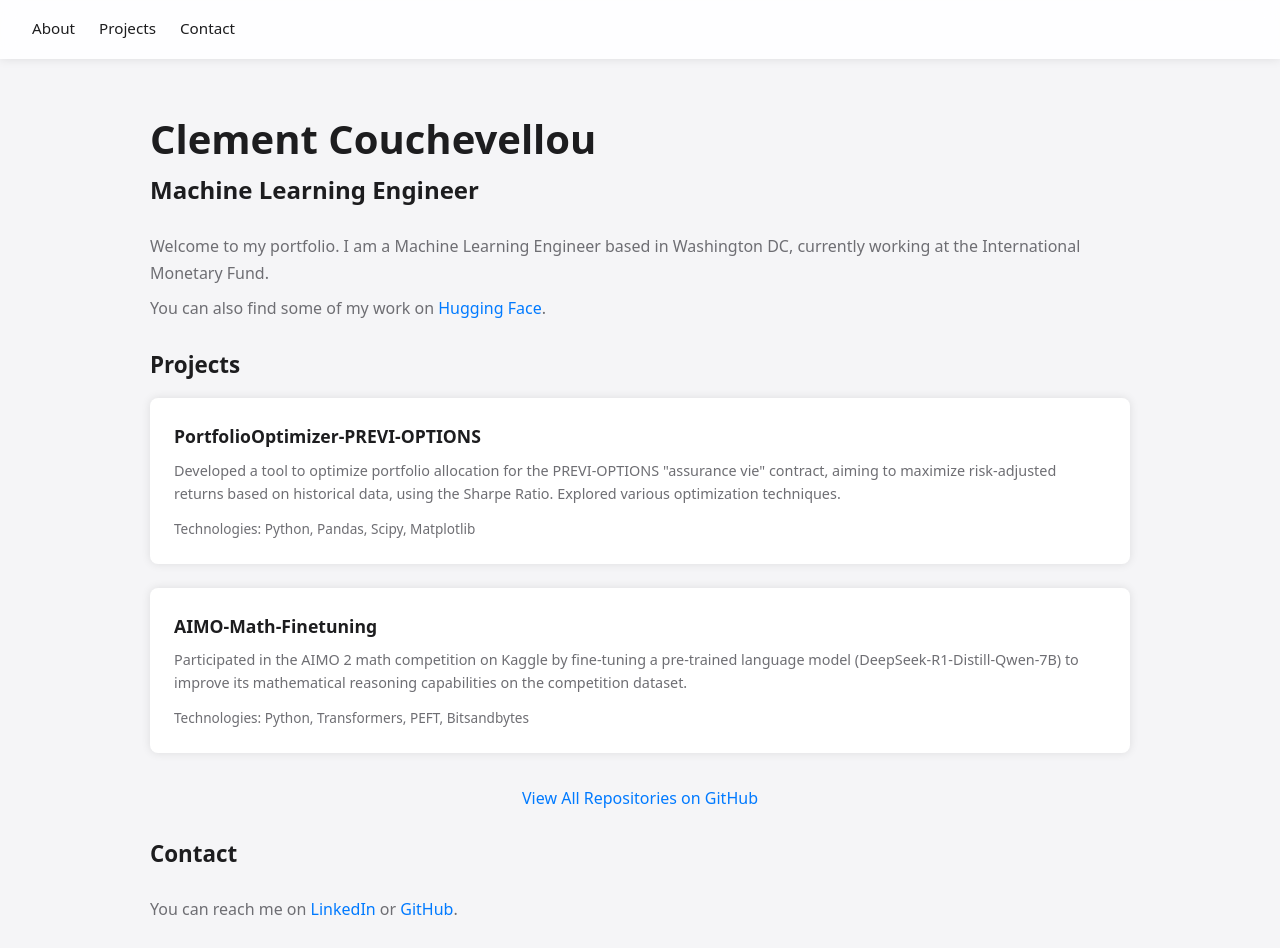
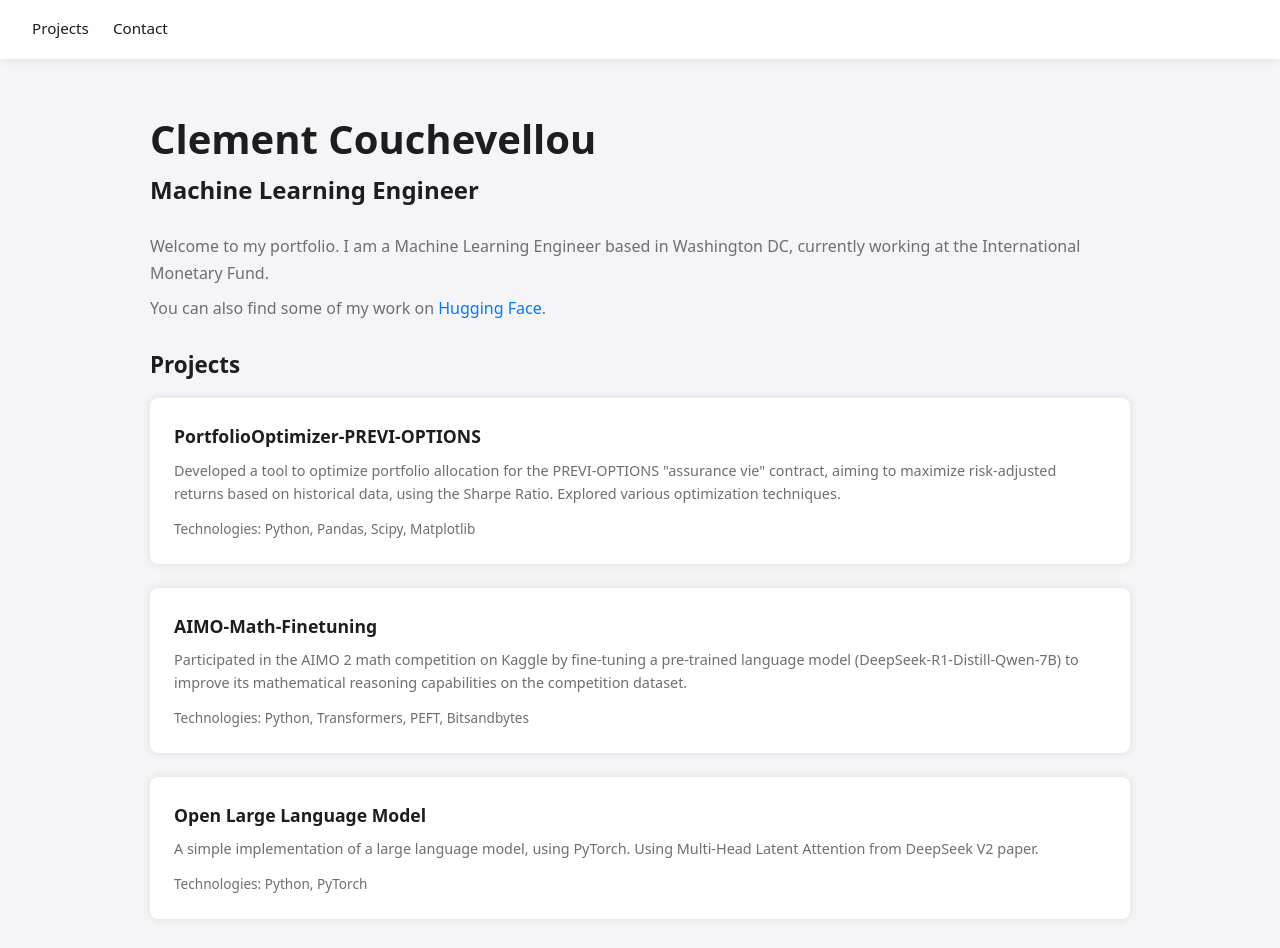
Before and after one commit to clement-cvll/clement-cvll.github.io, a plain HTML site: page index.html in a window 1280 px wide. Shown: the top 948 px of the page. Drawn offline with Linux system fonts and the light colour scheme.

Commit message:
[+] New project open LLM

```diff
--- a/index.html
+++ b/index.html
@@ -12,7 +12,6 @@
         <div class="right-header">
             <nav>
                 <ul>
-                    <li><a href="#about">About</a></li>
                     <li><a href="#projects">Projects</a></li>
                     <li><a href="#contact">Contact</a></li>
                 </ul>
@@ -55,13 +54,25 @@
                     <em>Technologies: Python, Transformers, PEFT, Bitsandbytes</em>
                 </p>
             </div>
+
+            <!-- Project 3: Open Large Language Model -->
+            <div class="project-card" onclick="window.open('https://github.com/clement-cvll/open-large-language-model', '_blank')">
+                <h4>Open Large Language Model</h4>
+                <p>
+                    A simple implementation of a large language model, using PyTorch. Using Multi-Head Latent Attention from DeepSeek V2 paper.
+                </p>
+                <p class="tech-used">
+                    <em>Technologies: Python, PyTorch</em>
+                </p>
+            </div>
+
             <p style="text-align: center; margin-top: 2rem;">
                 <a href="https://github.com/clement-cvll?tab=repositories" target="_blank" class="view-all-link">View All Repositories on GitHub</a>
             </p>
         </section>
         <h3>Contact</h3>
         <section id="contact">
-            <p>You can reach me on <a href="https://www.linkedin.com/in/clement-couchevellou/">LinkedIn</a> or <a href="https://github.com/clement-cvll">GitHub</a>.</p>
+            <p>You can reach me on <a onclick="window.open('https://www.linkedin.com/in/clement-couchevellou/', '_blank')">LinkedIn</a> or <a onclick="window.open('https://github.com/clement-cvll', '_blank')">GitHub</a>.</p>
         </section>
     </main>
 
```
Also changed, not shown: 1 other file.
